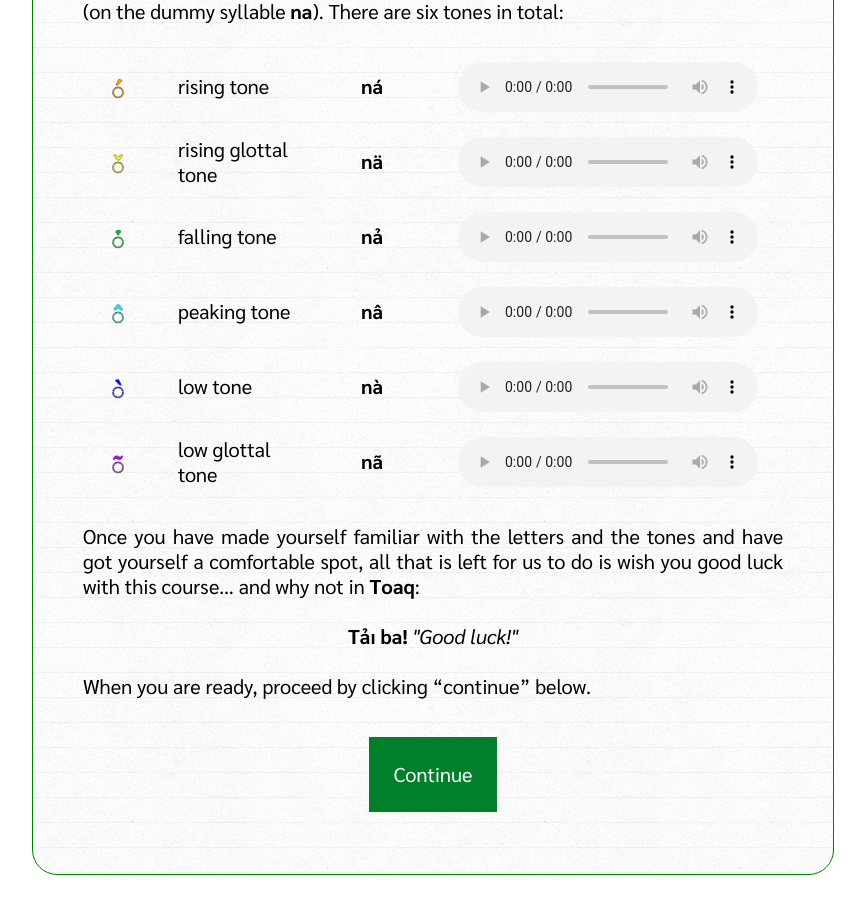
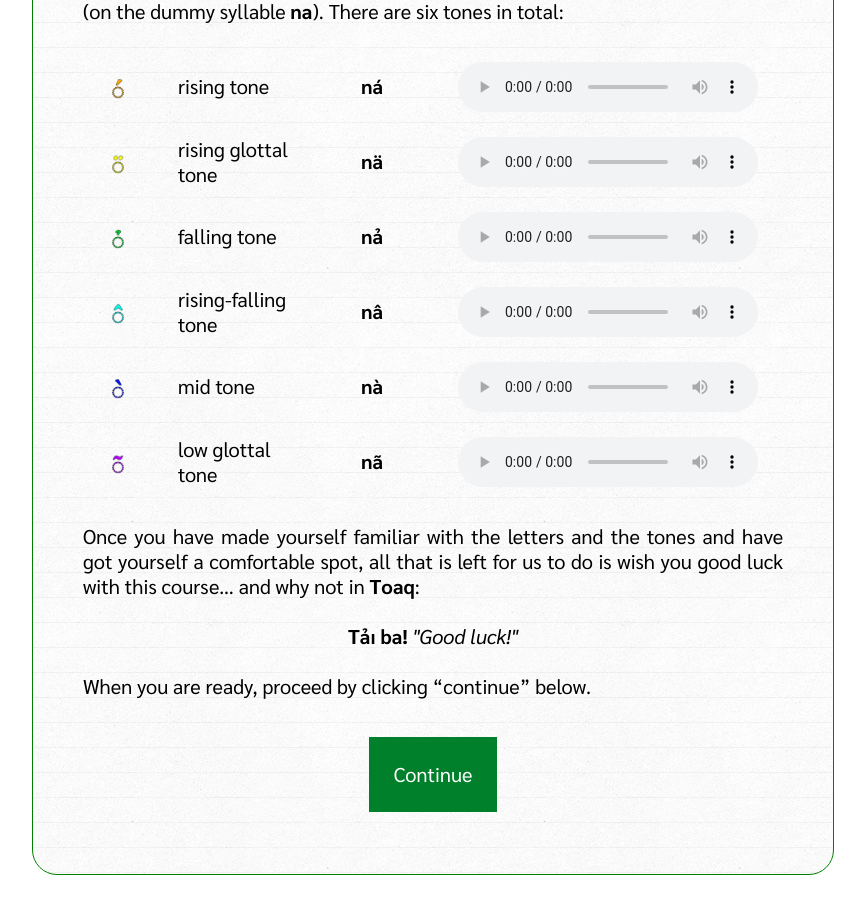
Before and after one commit to toaq/TwE, a Jekyll site: the page built from _lessons/00/index.md, in a window 1280 px wide and 900 px high, scrolled down 5335 px. Shown: the whole window, without its empty margins (207-1072 px from the left). Built offline with Jekyll 4.4.1, drawn with Linux system fonts in a browser that asks for light colours; some web fonts are replaced.

Commit message:
Update tone names and images

```diff
--- a/_lessons/00/index.md
+++ b/_lessons/00/index.md
@@ -91,8 +91,8 @@ The consonant **q** is usually pronounced as English "ng", but it can change its
 | ![](../tones/t2.png) | rising tone         | **ná** | <audio controls src="../tones/t2.mp3" /> |
 | ![](../tones/t3.png) | rising glottal tone | **nä** | <audio controls src="../tones/t3.mp3" /> |
 | ![](../tones/t4.png) | falling tone        | **nả** | <audio controls src="../tones/t4.mp3" /> |
-| ![](../tones/t5.png) | peaking tone        | **nâ** | <audio controls src="../tones/t5.mp3" /> |
-| ![](../tones/t6.png) | low tone            | **nà** | <audio controls src="../tones/t6.mp3" /> |
+| ![](../tones/t5.png) | rising-falling tone | **nâ** | <audio controls src="../tones/t5.mp3" /> |
+| ![](../tones/t6.png) | mid tone            | **nà** | <audio controls src="../tones/t6.mp3" /> |
 | ![](../tones/t7.png) | low glottal tone    | **nã** | <audio controls src="../tones/t7.mp3" /> |
 
 Once you have made yourself familiar with the letters and the tones and have got yourself a comfortable spot, all that is left for us to do is wish you good luck with this course... and why not in **Toaq**:
```
Also changed, not shown: tones/t3.png.
